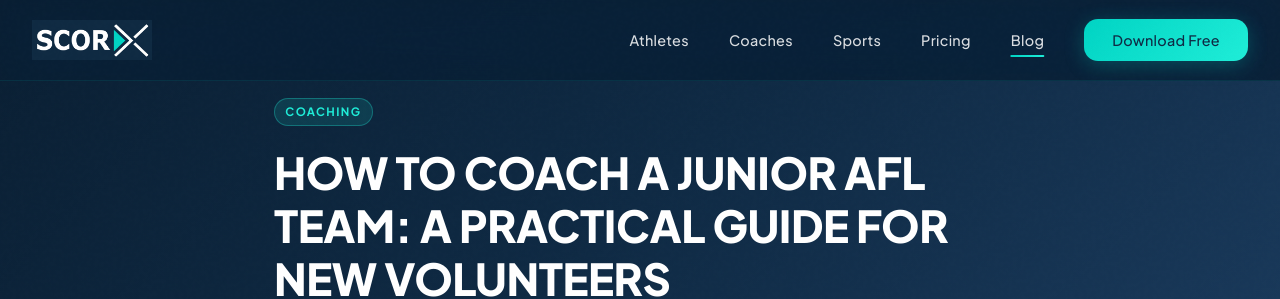
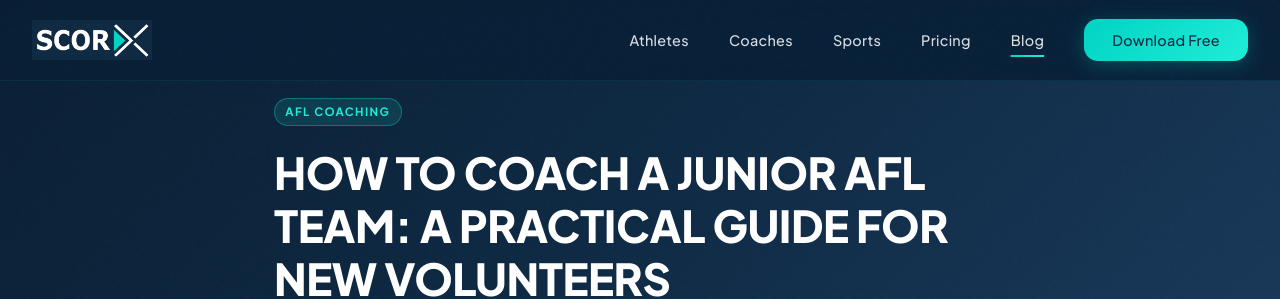
Before and after one commit to twineappdev-scorx/scorx-website, a Jekyll site: the page built from _posts/2026-05-06-new-afl-coach-junior-afl-team.md, in a window 1280 px wide and 900 px high. Shown: the top 299 px of the window. Built offline with Jekyll 4.4.1, drawn with Linux system fonts in a browser that asks for light colours.

Commit message:
Modify post category and add game-day strategies
Updated the category from 'Coaching' to 'AFL Coaching' in the post metadata. Added a new section on game-day strategies for junior coaches.

```diff
--- a/_posts/2026-05-06-new-afl-coach-junior-afl-team.md
+++ b/_posts/2026-05-06-new-afl-coach-junior-afl-team.md
@@ -1,7 +1,7 @@
 ---
 title: "How to Coach a Junior AFL Team: A Practical Guide for New Volunteers"
 description: "Starting out as a junior AFL coach? Here's how to run great training sessions, keep every player engaged, prevent injuries, and make better decisions on game day."
-category: "Coaching"
+category: "AFL Coaching"
 author: "ScorX Team"
 read_time: 9
 keywords: "junior AFL coaching guide, community AFL coach tips, how to coach junior AFL, volunteer coach AFL, AFL youth team coaching"
```
Also changed, not shown: other parts of _posts/2026-05-06-new-afl-coach-junior-afl-team.md (+1 -1 lines).
